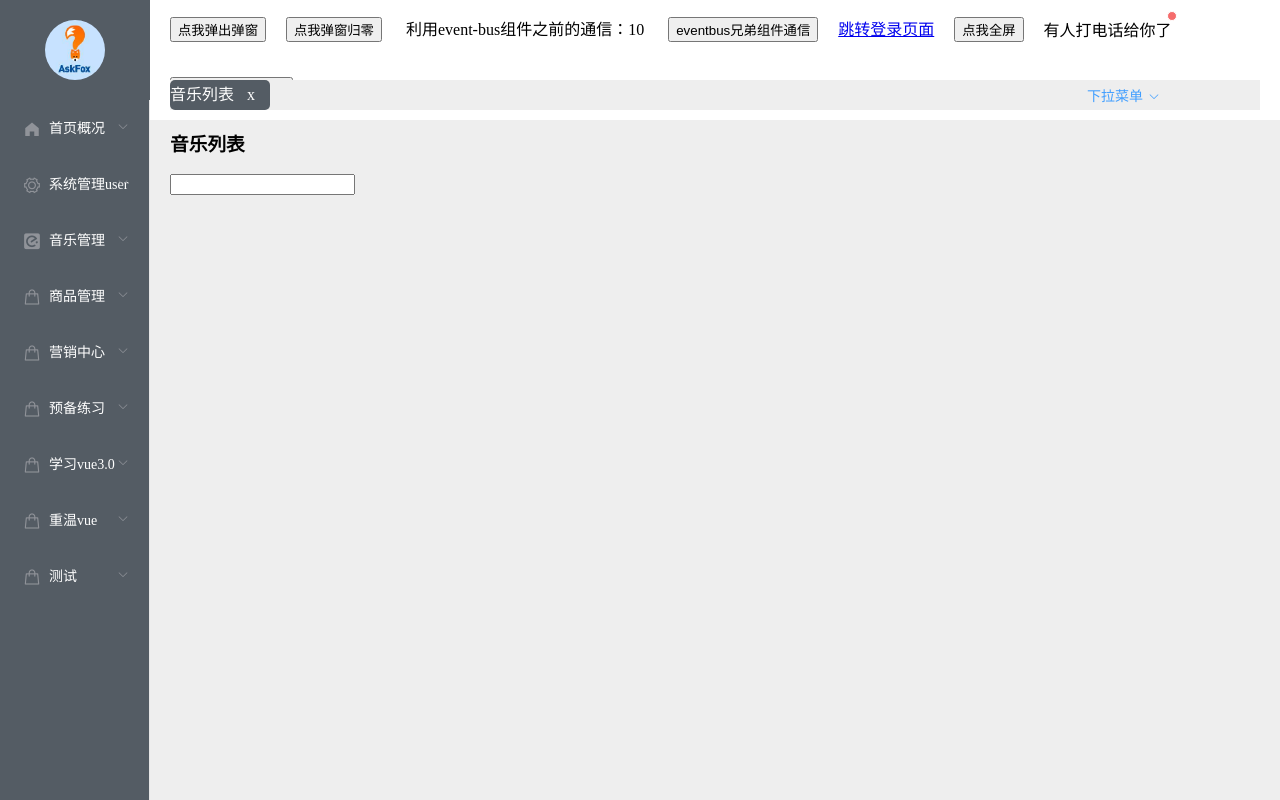
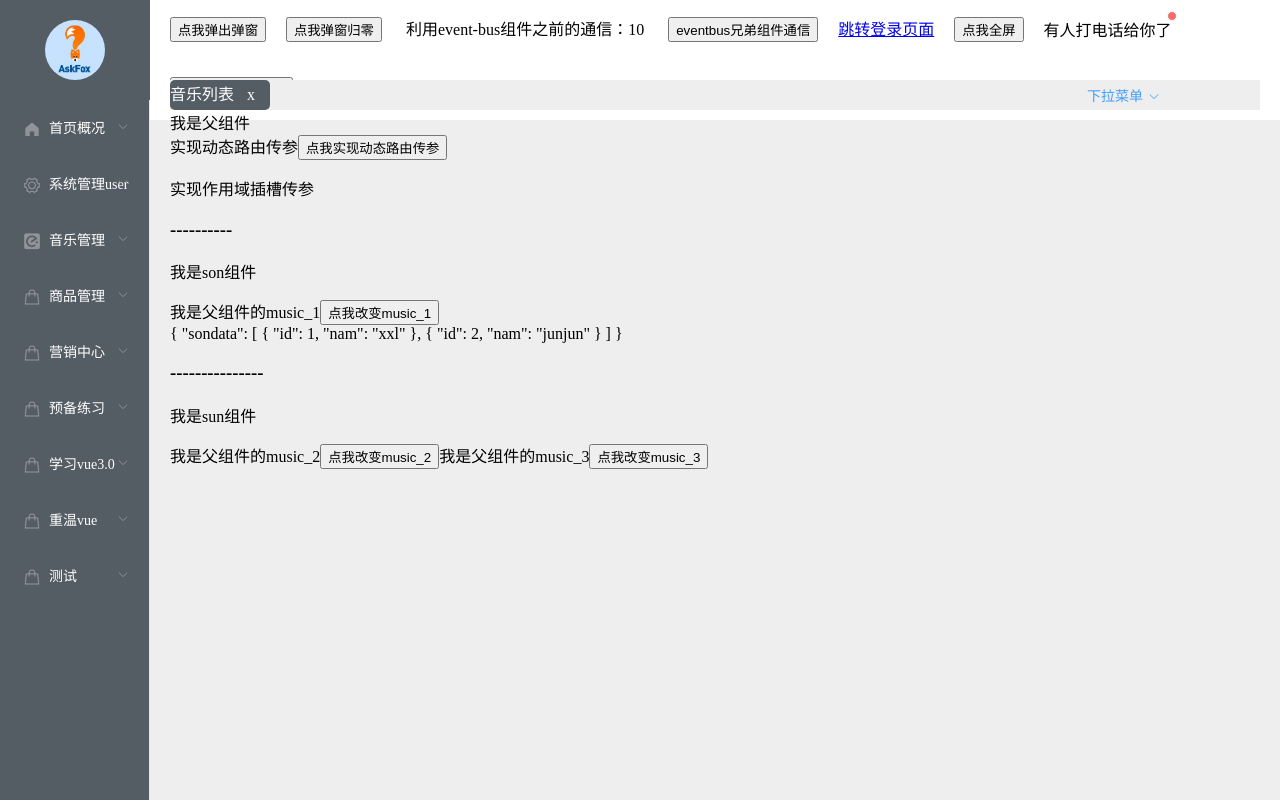
Before and after one commit to xxljunjun/vue-study, a Vue app: page /music/1 in a window 1280 px wide. Built offline with nearby package versions, Linux system fonts and the light colour scheme.

Commit message:
vue组件通信以及作用域插槽

```diff
--- a/src/pages/music/MusicDetail.vue
+++ b/src/pages/music/MusicDetail.vue
@@ -1,25 +1,33 @@
 <template>
-<div>
-  <h1>音乐详情页</h1>
-</div>
+  <div>
+    <h1>音乐详情页</h1>
+  </div>
 </template>
 
 <script>
 export default {
-  // 使用props来接收路由中的动态参数
-  // props: {
-  //   id: {
-  //     type: String,
-  //     required: true
-  //   }
-  // },
+  data() {
+    return {};
+  },
+  watch: {
+    "$route.params.id": {
+      handler(newVal) {
+        console.log("监听的值", newVal);
+        this.getData(newVal);
+      },
+      deep: true,
+      immediate: true,
+    },
+  },
+  methods: {
+    getData(id) {
+      console.log("请求成功了！！", id);
+    },
+  },
   mounted() {
-    let id = this.$route.params.id
-    // 根据id来调接口，获取音乐详情
-    console.log('音乐id', id)
-  }
-}
+    console.log("动态路由传参的值", this.$route.params);
+  },
+};
 </script>
 
-<style lang="css" scoped>
-</style>
+<style lang="css" scoped></style>
--- a/src/pages/music/MusicList.vue
+++ b/src/pages/music/MusicList.vue
@@ -1,70 +1,72 @@
 <template>
-  <div>
-    <h1>音乐列表</h1>
-
-    <!-- 音乐搜索框 -->
+  <div class="music">
+    <div>我是父组件</div>
     <div>
-      <input type="text" v-model="star" @keyup.enter="search" />
+      <span>实现动态路由传参</span>
+      <button @click="goToDetail">点我实现动态路由传参</button>
     </div>
-
-    <!-- 音乐列表渲染 -->
     <div>
-      <div v-for="item in musicList" :key="item.id" @click="skipToDetail(item)">
-        <span v-text="item.id"></span>
-        <span>----</span>
-        <span v-text="item.name"></span>
-      </div>
+      <p>实现作用域插槽传参</p>
     </div>
+    <Son
+      :music="music_1"
+      :music_2="music_2"
+      :music_3="music_3"
+      @changemusic_1="changemusic_1"
+      @changemusic_2="changemusic_2"
+      @changemusic_3="changemusic_3"
+      @changeprovide1="changeprovide1"
+    >
+      <template v-slot:xxl="slotprops">
+        {{ slotprops }}
+      </template>
+    </Son>
   </div>
 </template>
 
 <script>
-import { mapState, mapActions } from 'vuex'
-
+import Son from "./son.vue";
 export default {
+  components: {
+    Son,
+  },
   data: function () {
     return {
-      star: '',
-    }
+      music_1: "我是父组件的music_1",
+      music_2: "我是父组件的music_2",
+      music_3: "我是父组件的music_3",
+    };
   },
-  computed: {
-    // 从一个名叫 music 的子store中引入 musicList这个变量，
-    // 然后就能使用 this.musicList 来访问它了
-    ...mapState('music', ['musicList']),
+  provide() {
+    return {
+      provide1: "在父组件的provide",
+    };
   },
-  mounted() {
-    console.log(':id传参', this.$route)
-  },
+  computed: {},
+  mounted() {},
   methods: {
-    ...mapActions('music', ['getMusic']),
-    skipToDetail(item) {
-      // 编程式路由导航
-      // 你可以在这里写其它任意业务
-      this.$router.history.push('/music/detail/' + item.id)
-      // push()
-      // replace()
-      // back()
+    changeprovide1() {
+      this.provide1 = "0";
     },
-    // 音乐搜索
-    search() {
-      let str =
-        'ct=24&qqmusic_ver=1298&new_json=1&remoteplace=txt.yqq.song&searchid=69020128776265001&t=0&aggr=1&cr=1&catZhida=1&lossless=0&flag_qc=0&p=1&n=10&w=%E5%91%A8%E6%9D%B0&g_tk_new_20200303=5381&g_tk=5381&loginUin=0&hostUin=0&format=json&inCharset=utf8&outCharset=utf-8&notice=0&platform=yqq.json&needNewCode=0'
-
-      let params = {}
-      str.split('&').map((ele) => {
-        let arr = ele.split('=')
-        params[arr[0]] = arr[1]
-      })
-      // params.w = decodeURI(params.w)
-      params.w = this.star
-      params.n = 20
-
-      // this.$store.dispatch('getMusic', params)
-      this.getMusic(params)
+    changemusic_1() {
+      this.music_1 = "1";
+    },
+    changemusic_2() {
+      this.music_2 = "2";
+    },
+    changemusic_3() {
+      this.music_3 = "3";
+    },
+    goToDetail() {
+      //  path: "/music/detail/:id",
+      console.log("实现动态路由传参");
+      this.$router.push("/music/detail/" + 123);
     },
   },
-}
+};
 </script>
 
 <style lang="css" scoped>
+.music {
+}
 </style>
--- /dev/null
+++ b/src/pages/music/son.vue
@@ -0,0 +1,49 @@
+<template>
+  <div>
+    <h1>----------</h1>
+    <p>我是son组件</p>
+    <span>{{ music }}</span>
+    <span><button @click="toemitMusic">点我改变music_1</button></span>
+    <div>
+      <slot name="xxl" :sondata="sondata">11111</slot>
+    </div>
+
+    <Sun v-bind="$attrs" v-on="$listeners" />
+  </div>
+</template>
+
+<script>
+import Sun from "./sun.vue";
+export default {
+  //   inheritAttrs: false,
+  props: {
+    music: {
+      type: String,
+      default: "",
+    },
+  },
+  components: {
+    Sun,
+  },
+  data() {
+    return {
+      sondata: [
+        { id: 1, nam: "xxl" },
+        { id: 2, nam: "junjun" },
+      ],
+    };
+  },
+  watch: {},
+  methods: {
+    toemitMusic() {
+      this.$emit("changemusic_1");
+    },
+  },
+  mounted() {
+    console.log("子组件未接受的值", this.$attrs);
+    console.log("子组件未接受的值", this.$listeners);
+  },
+};
+</script>
+
+<style lang="css" scoped></style>
--- /dev/null
+++ b/src/pages/music/sun.vue
@@ -0,0 +1,37 @@
+<template>
+  <div>
+    <h1>---------------</h1>
+    <div>我是sun组件</div>
+    <p>
+      <span>{{ music_2 }}</span>
+      <span><button @click="changemusic_2">点我改变music_2</button></span>
+      <span>{{ music_3 }}</span>
+      <span><button @click="changemusic_3">点我改变music_3</button></span>
+    </p>
+  </div>
+</template>
+
+<script>
+export default {
+  inject: ["provide1"],
+  //   inheritAttrs: false,
+  props: ["music_2", "music_3"],
+  data() {
+    return {};
+  },
+  watch: {},
+  methods: {
+    changemusic_2() {
+      console.log("1");
+      this.$emit("changemusic_2");
+    },
+    changemusic_3() {
+      console.log("2");
+      this.$emit("changemusic_3");
+    },
+  },
+  mounted() {},
+};
+</script>
+
+<style lang="css" scoped></style>
```
